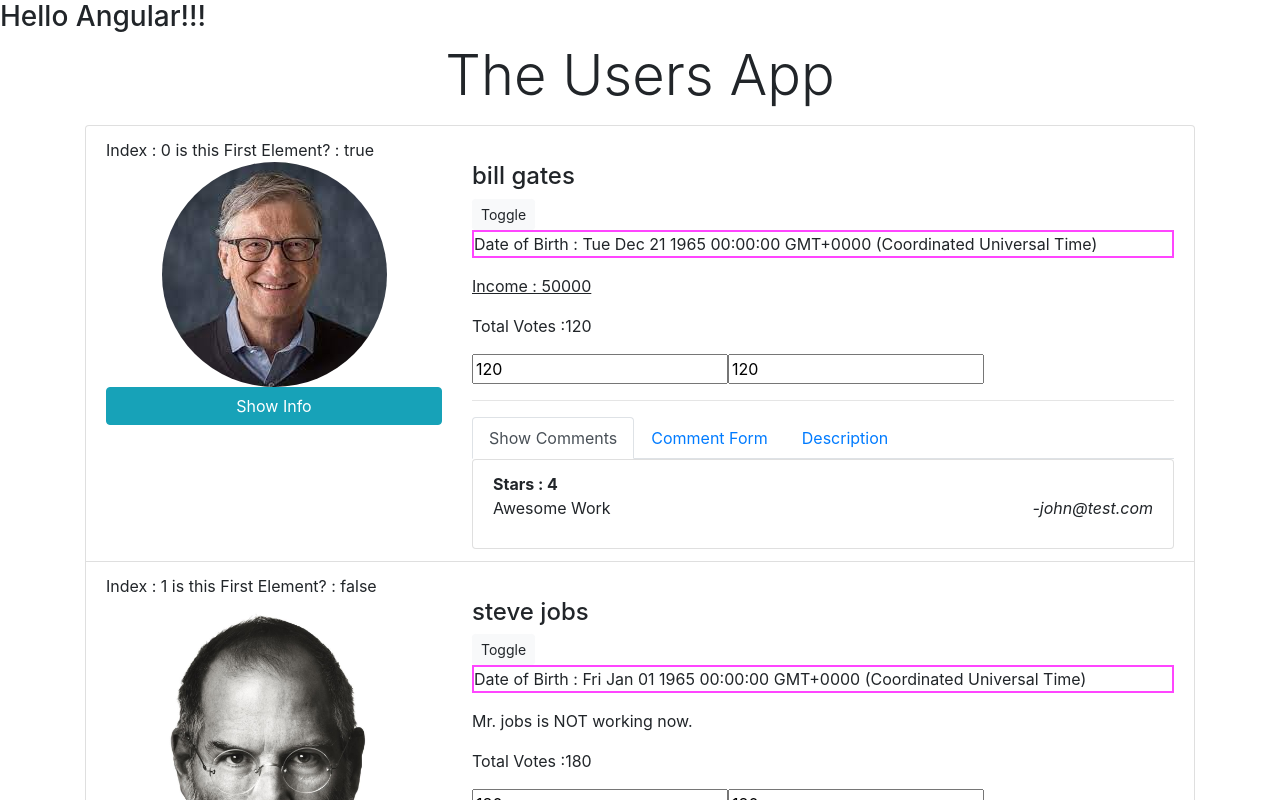
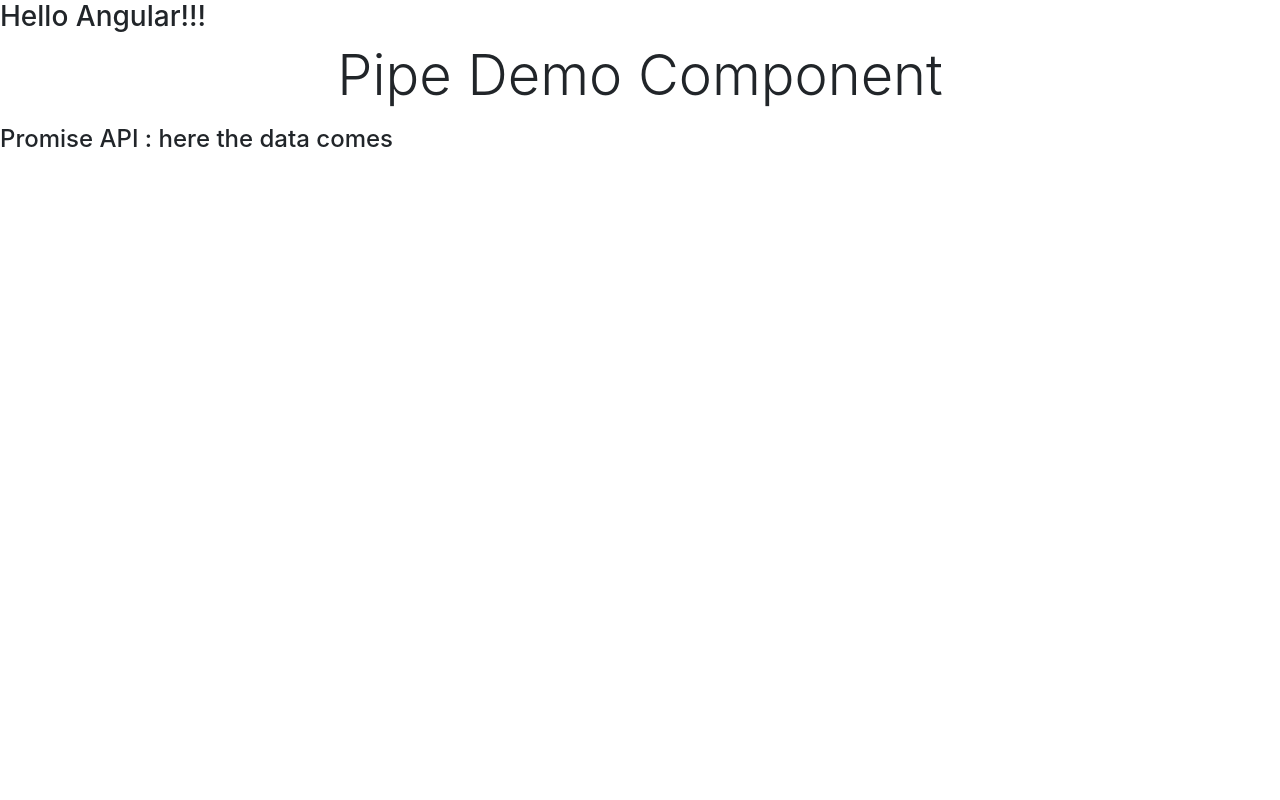
Before and after one commit to synergy2411/ng-feb-21, an Angular app in the folder users-app/: page / in a window 1280 px wide. Shown: the top 800 px of the page. Built offline with nearby package versions, Linux system fonts and the light colour scheme.

Commit message:
built-in pipes added

```diff
--- a/users-app/src/app/app.component.html
+++ b/users-app/src/app/app.component.html
@@ -4,4 +4,6 @@
 
 <app-life-cycle-demo *ngIf="showComp" [title]="title"></app-life-cycle-demo> -->
 
-<app-users></app-users>
+<app-pipe-demo></app-pipe-demo>
+
+<!-- <app-users></app-users> -->
--- a/users-app/src/app/app.module.ts
+++ b/users-app/src/app/app.module.ts
@@ -8,6 +8,7 @@ import { UserInfoComponent } from './components/users/user-info/user-info.compon
 import { UserImgComponent } from './components/users/user-img/user-img.component';
 import { LifeCycleDemoComponent } from './components/life-cycle-demo/life-cycle-demo.component';
 import { HighlightDirective } from './directives/highlight.directive';
+import { PipeDemoComponent } from './components/pipe-demo/pipe-demo.component';
 
 @NgModule({
   declarations: [         // components, directives, pipes
@@ -16,7 +17,8 @@ import { HighlightDirective } from './directives/highlight.directive';
     UserInfoComponent,
     UserImgComponent,
     LifeCycleDemoComponent,
-    HighlightDirective
+    HighlightDirective,
+    PipeDemoComponent
   ],
   imports: [              // Module - built-in / Custom
     BrowserModule,
--- /dev/null
+++ b/users-app/src/app/components/pipe-demo/pipe-demo.component.html
@@ -0,0 +1,3 @@
+<p class="display-4 text-center">Pipe Demo Component</p>
+
+<h4>Promise API : {{ promise | async }} </h4>
--- /dev/null
+++ b/users-app/src/app/components/pipe-demo/pipe-demo.component.ts
@@ -0,0 +1,21 @@
+import { Component, OnInit } from '@angular/core';
+
+@Component({
+  selector: 'app-pipe-demo',
+  templateUrl: './pipe-demo.component.html',
+  styleUrls: ['./pipe-demo.component.css']
+})
+export class PipeDemoComponent implements OnInit {
+
+  promise = new Promise((resolve, reject) => {
+    setTimeout(() => {
+      resolve("here the data comes")
+    }, 3000);
+  })
+
+  constructor() { }
+
+  ngOnInit(): void {
+  }
+
+}
--- a/users-app/src/app/components/users/user-info/user-info.component.html
+++ b/users-app/src/app/components/users/user-info/user-info.component.html
@@ -1,10 +1,15 @@
-<h4 appHighlight [favColor]="'#ff45ff'" >{{ user.firstName }} {{ user.lastName }}</h4>
+<!-- {{ user | json }} -->
+
+<h4 appHighlight [favColor]="'#ff45ff'" >
+  {{ user.firstName | titlecase }} {{ user.lastName | titlecase }}</h4>
 
 <!-- <p [ngClass]="['my-border', 'my-feature']">Date of Birth : <span [innerText]="user.dob"></span></p> -->
 <button class="btn btn-sm btn-light" (click)="onToggleClasses()">Toggle</button>
-<p [ngClass]="dynamicClasses">Date of Birth : <span [innerText]="user.dob"></span></p>
+<p [ngClass]="dynamicClasses">
+  Date of Birth : <span [innerText]="user.dob | date : 'dd/MM/yyyy'"></span></p>
 
-<p [ngStyle]="dynamicStyles" *ngIf="user.isWorking;else userNotWorking">Income : {{ user.income }}</p>
+<p [ngStyle]="dynamicStyles" *ngIf="user.isWorking;else userNotWorking">
+  Income : {{ user.income | currency : 'INR' }}</p>
 
 
 <p>Total Votes :{{ user.votes }}</p>
```
Also changed, not shown: users-app/src/app/components/pipe-demo/pipe-demo.component.css (added), 1 other file (tests, documents, lock files or other folders).
